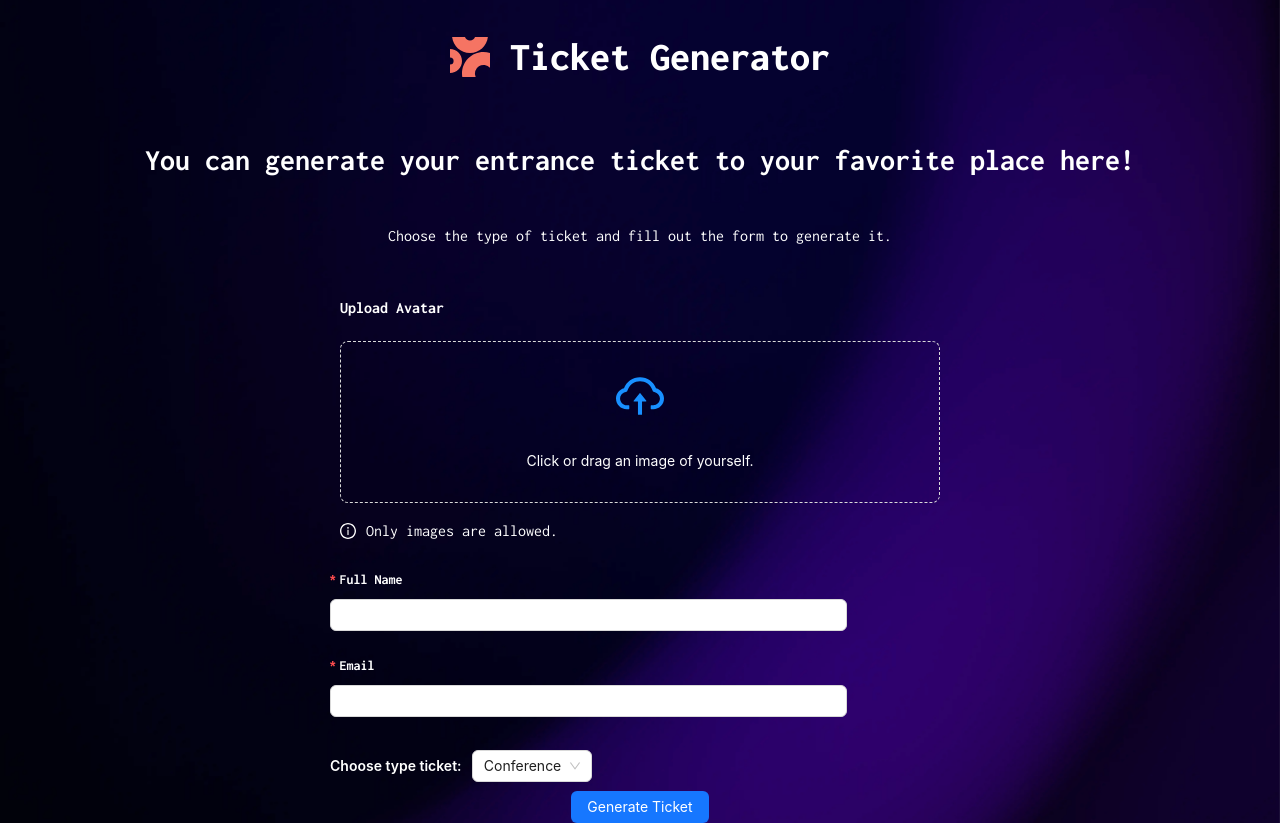
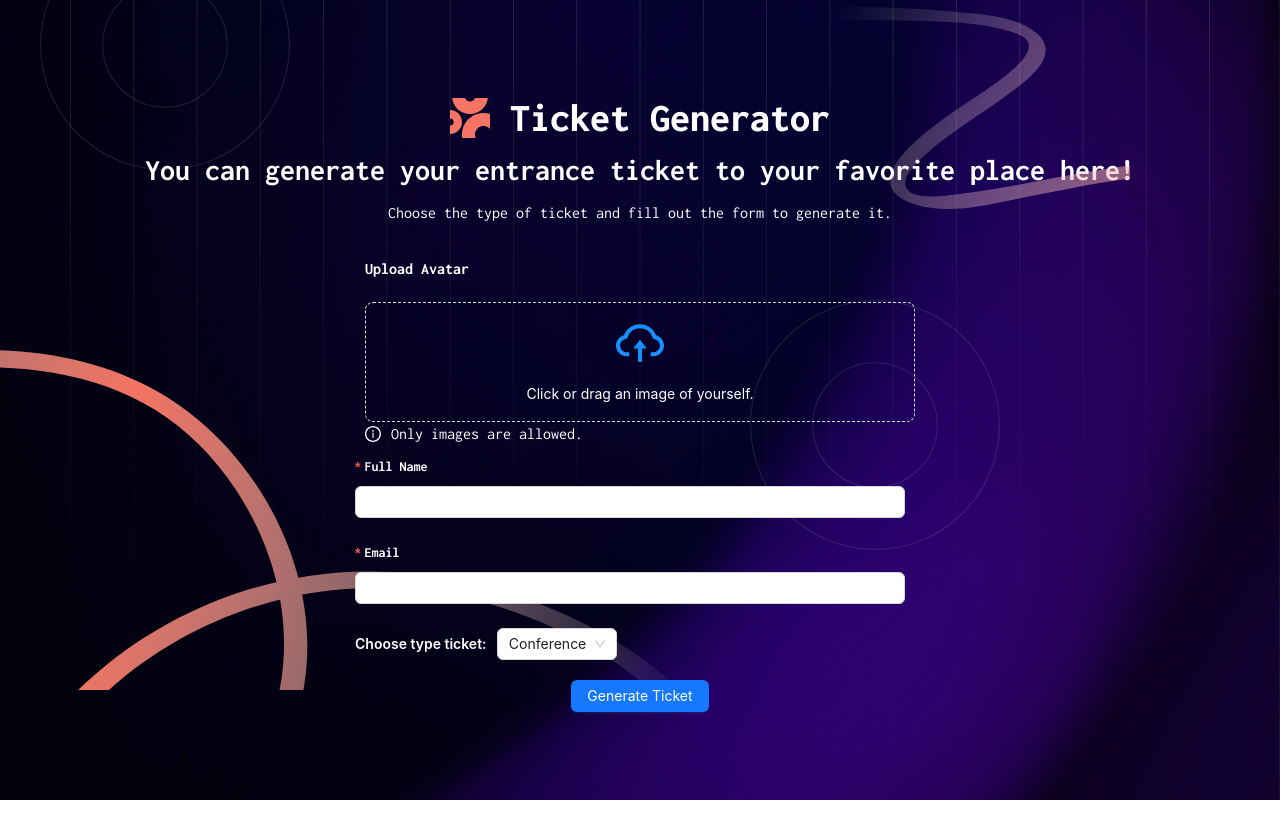
Before and after one commit to DIbarguenCurrea/conference-ticket-generator, a React (Vite) app in the folder conference-ticket-generator/: page / in a window 1280 px wide. After the commit the page ends 800 px from the top, so only its background shows below. Built offline with nearby package versions, Linux system fonts and the light colour scheme.

Commit message:
add svg+css

```diff
--- a/conference-ticket-generator/src/App.css
+++ b/conference-ticket-generator/src/App.css
@@ -24,10 +24,66 @@
 .content {
   display: flex;
   flex-direction: column;
+  gap: 0.5em;
   h2 {
     font-size: 30px;
     font-weight: 600;
   }
+}
+
+h1,
+h2,
+p {
+  margin: 0;
+}
+
+.svg-circle1 {
+  position: absolute;
+  top: -80px;
+  left: 40px;
+  width: 250px;
+  height: 250px;
+  /* z-index: 1000; Asegura que esté sobre otros elementos */
+}
+
+.svg-circle2 {
+  position: absolute;
+  top: 300px;
+  right: 280px;
+  width: 250px;
+  height: 250px;
+  /* z-index: 1000; Asegura que esté sobre otros elementos */
+}
+
+.svg-lines {
+  position: absolute;
+  top: 0;
+  width: 100%;
+  height: 100%;
+  /* z-index: 1000; Se mantiene sobre otros elementos */
+}
+
+.svg-SquigglyLineTop {
+  position: absolute;
+  top: -120px;
+  right: 150px;
+  width: 450px;
+  height: 450px;
+  /* z-index: 1000; Asegura que esté sobre otros elementos */
+}
+
+.svg-SquigglyLineBottom {
+  position: absolute;
+  top: 340px;
+  left: -20px;
+  width: 750px;
+  height: 350px;
+  /* z-index: 1000; Asegura que esté sobre otros elementos */
+}
+
+.formDesktop {
+  position: relative;
+  z-index: 1000;
 }
 
 .drag-text {
--- a/conference-ticket-generator/src/App.jsx
+++ b/conference-ticket-generator/src/App.jsx
@@ -1,23 +1,18 @@
 import "./App.css";
 import FormDesktop from "./components/formGeneratorDesktop/FormDesktop";
+import LogoMark from "../assets/images/logo-mark.svg";
+import PatternCircle1 from "../assets/images/pattern-circle.svg";
+import PatternCircle2 from "../assets/images/pattern-circle.svg";
+import PatternLines from "../assets/images/pattern-lines.svg";
+import PatternSquigglyLineTop from "../assets/images/pattern-squiggly-line-top.svg";
+import PatternSquigglyLineBottom from "../assets/images/pattern-squiggly-line-bottom-desktop.svg";
 
 function App() {
   return (
     <>
       <div className="main">
         <div className="header">
-          <svg
-            xmlns="http://www.w3.org/2000/svg"
-            width="40"
-            height="40"
-            fill="none"
-            viewBox="0 0 40 40"
-          >
-            <path
-              fill="#F57463"
-              d="M0 36c6.628 0 12-5.373 12-12S6.628 12 0 12v8.4a3.6 3.6 0 1 1 0 7.2V36ZM40 16c-2.05-.65-4.234-1-6.5-1C21.626 15 12 24.626 12 36.5c0 1.192.097 2.361.283 3.5h13.36A8.6 8.6 0 0 1 40 30.869V16ZM2.11 0C3.103 9 10.734 16 20 16S36.895 9 37.89 0H25.017a5.402 5.402 0 0 1-10.035 0H2.11Z"
-            />
-          </svg>
+          <img src={LogoMark} />
           <h1>Ticket Generator</h1>
         </div>
         <div className="content">
@@ -29,6 +24,14 @@ function App() {
         <div>
           <FormDesktop />
         </div>
+        <img src={PatternCircle1} className="svg-circle1" />
+        <img src={PatternCircle2} className="svg-circle2" />
+        <img src={PatternLines} className="svg-lines" />
+        <img src={PatternSquigglyLineTop} className="svg-SquigglyLineTop" />
+        <img
+          src={PatternSquigglyLineBottom}
+          className="svg-SquigglyLineBottom"
+        />
       </div>
     </>
   );
--- a/conference-ticket-generator/src/components/formGeneratorDesktop/FormDesktop.jsx
+++ b/conference-ticket-generator/src/components/formGeneratorDesktop/FormDesktop.jsx
@@ -3,8 +3,7 @@ import UploadFile from "../uploadFile/UploadFile";
 
 function FormDesktop() {
   return (
-    <div>
-      <div>
+    <div className="formDesktop">
       <UploadFile />
       <Form
         name="layout-multiple-vertical"
@@ -25,7 +24,7 @@ function FormDesktop() {
             },
           ]}
         >
-            <Input />
+          <Input style={{ width: "550px" }} />
         </Form.Item>
         <Form.Item
           label="Email"
@@ -36,7 +35,7 @@ function FormDesktop() {
             },
           ]}
         >
-            <Input />
+          <Input style={{ width: "550px" }} />
         </Form.Item>
         <div
           style={{
@@ -74,8 +73,14 @@ function FormDesktop() {
           </Space>
         </div>
       </Form>
-        <Button type="primary">Generate Ticket</Button>
-      </div>
+      <Button
+        type="primary"
+        style={{
+          marginTop: "20px",
+        }}
+      >
+        Generate Ticket
+      </Button>
     </div>
   );
 }
--- a/conference-ticket-generator/src/components/uploadFile/UploadFile.jsx
+++ b/conference-ticket-generator/src/components/uploadFile/UploadFile.jsx
@@ -15,7 +15,7 @@ function UploadFile() {
     }
   }, []);
 
-  // Guardar imagen en el localStorage
+  // Guardar la imagen en el localStorage
   const handleChange = (info) => {
     const { status, originFileObj } = info.file;
 
@@ -56,7 +56,7 @@ function UploadFile() {
 
   return (
     <div>
-      <div style={{ width: "600px", padding: "10px" }}>
+      <div style={{ width: "550px", padding: "10px" }}>
         {!file ? (
           <>
             <h4 style={{ display: "flex", alignItems: "start" }}>
```
Lines whose indentation alone changed are shown as unchanged.
